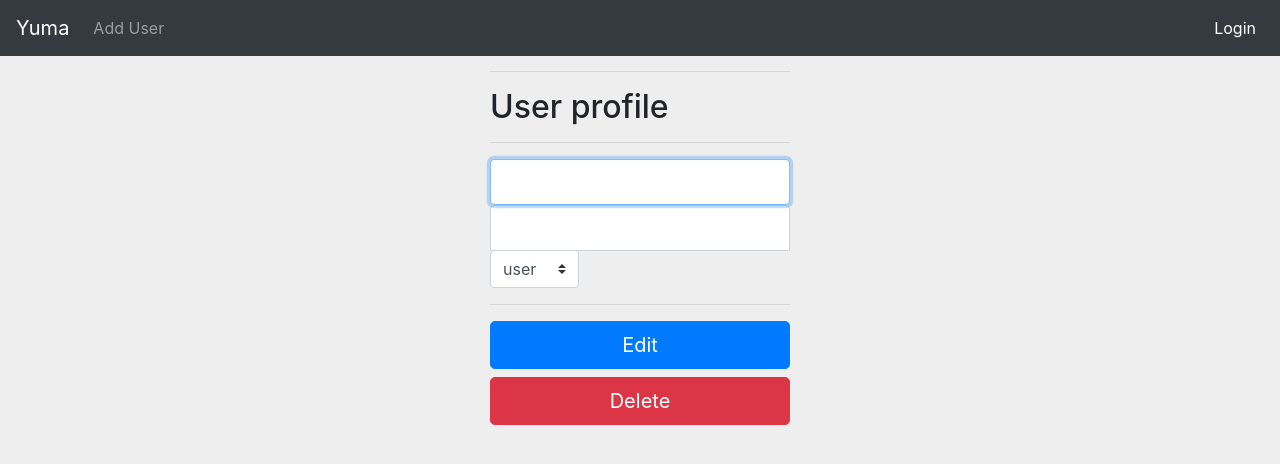
After one commit to danvop/yuma-test, a PHP site: template app/views/usershow.view.php in a window 1280 px wide. The commit adds this page. Shown: the top 464 px of the page. Run offline with PHP 8.4, Linux system fonts and the light colour scheme; the template is opened without the code that fills it, so the values that code supplies are empty; some libraries are stand-ins or nearby versions.

Commit message:
Add profile form and table

```diff
--- a/app/routes.php
+++ b/app/routes.php
@@ -4,9 +4,13 @@ $router->get('', 'UsersController@index');
 $router->get('login', 'UsersController@login');
 $router->get('logout', 'UsersController@logout');
 $router->get('useradd', 'UsersController@useradd');
+$router->get('usershow', 'UsersController@usershow');
 
 $router->post('login', 'UsersController@authorize');
 $router->post('store', 'UsersController@store');
+$router->post('userdel', 'UsersController@userdel');
+
+
 // $router->get('', 'PagesController@home');
 // $router->get('about', 'PagesController@about');
 // $router->get('contact', 'PagesController@contact');
--- a/app/views/partials/footer.php
+++ b/app/views/partials/footer.php
@@ -5,6 +5,12 @@
 <script src="https://code.jquery.com/jquery-3.2.1.slim.min.js" integrity="sha384-KJ3o2DKtIkvYIK3UENzmM7KCkRr/rE9/Qpg6aAZGJwFDMVNA/GpGFF93hXpG5KkN" crossorigin="anonymous"></script>
 <script src="https://cdnjs.cloudflare.com/ajax/libs/popper.js/1.12.3/umd/popper.min.js" integrity="sha384-vFJXuSJphROIrBnz7yo7oB41mKfc8JzQZiCq4NCceLEaO4IHwicKwpJf9c9IpFgh" crossorigin="anonymous"></script>
 <script src="https://maxcdn.bootstrapcdn.com/bootstrap/4.0.0-beta.2/js/bootstrap.min.js" integrity="sha384-alpBpkh1PFOepccYVYDB4do5UnbKysX5WZXm3XxPqe5iKTfUKjNkCk9SaVuEZflJ" crossorigin="anonymous"></script>
-
+<!-- custom scripts -->
+<script>
+    $('.clickable-tr').on('click', function(){
+        var myLink = $(this).attr('href');
+        window.location.href = myLink;
+    });
+</script>
   </body>
 </html>
--- a/app/views/partials/nav.php
+++ b/app/views/partials/nav.php
@@ -1,6 +1,6 @@
 <?php use app\Auth; ?>
-<nav class="navbar navbar-expand-md navbar-dark bg-dark fixed-top">
-    <a class="navbar-brand" href="#">Yuma</a>
+<nav class="navbar navbar-expand-sm navbar-dark bg-dark fixed-top">
+    <a class="navbar-brand" href="/">Yuma</a>
     <button class="navbar-toggler" type="button" data-toggle="collapse" data-target="   #navbarsExampleDefault" aria-controls="navbarsExampleDefault" aria-expanded="false" aria-label="Toggle navigation">
     <span class="navbar-toggler-icon"></span>
     </button>
--- /dev/null
+++ b/app/views/usershow.view.php
@@ -0,0 +1,33 @@
+<?php
+use app\Auth;
+
+require 'partials/header.php';
+require 'partials/nav.php';
+
+?>
+
+<div class="container">
+
+      <form id="useradd" class="form-signin" action="store" method="post">
+        <hr>
+        <h2 class="form-signin-heading">User profile</h2>
+        <hr>
+        <label for="inputEmail" class="sr-only">Name</label>
+        <input name="name" type="name" id="inputName" class="form-control" value="<?= $user->getName() ?>" required autofocus>
+        <label for="inputEmail" class="sr-only">Email address</label>
+        <input name="email" type="email" id="inputEmail" class="form-control" value="<?= $user->getEmail() ?>" required autofocus>
+        <select name="role" class="custom-select" required>
+          <option value="user" <?= ($user->getRole() == 'user') ? 'selected' : '' ?> >user</option>
+          <option value="admin" <?= ($user->getRole() == 'admin') ? 'selected' : '' ?> >admin</option>
+        </select>
+        <hr>
+
+        <button class="btn btn-lg btn-primary btn-block" type="submit">Edit</button>
+        <button class="btn btn-lg btn-danger btn-block" type="submit" formaction="userdel">Delete</button>
+      </form>
+      <?php
+        errShow();
+      ?>
+    </div> <!-- /container -->
+
+    <?php require 'partials/footer.php'; ?>
```
Also changed, not shown: app/controllers/UsersController.php (+12 -1 lines), app/views/index.view.php (+31 -6 lines).
